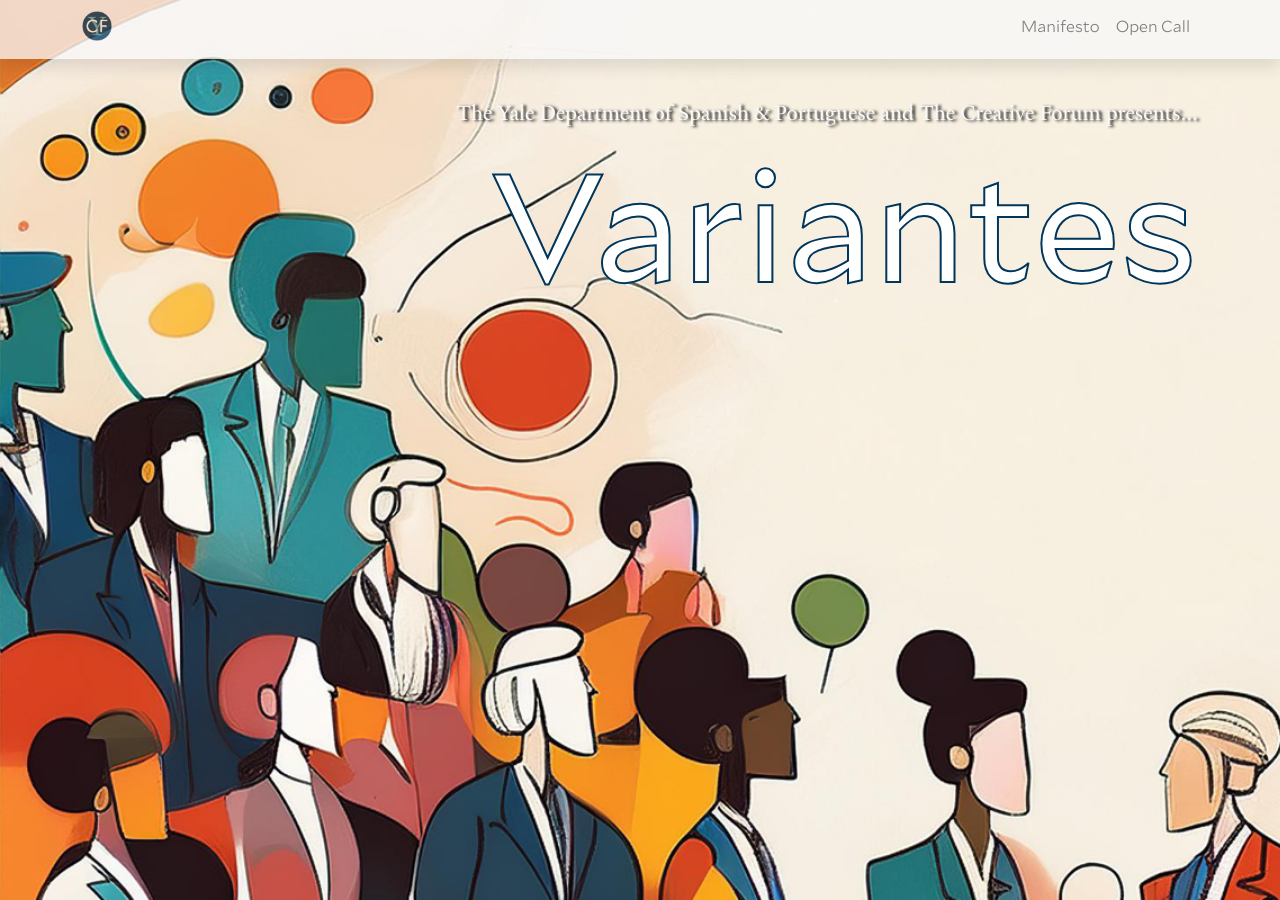
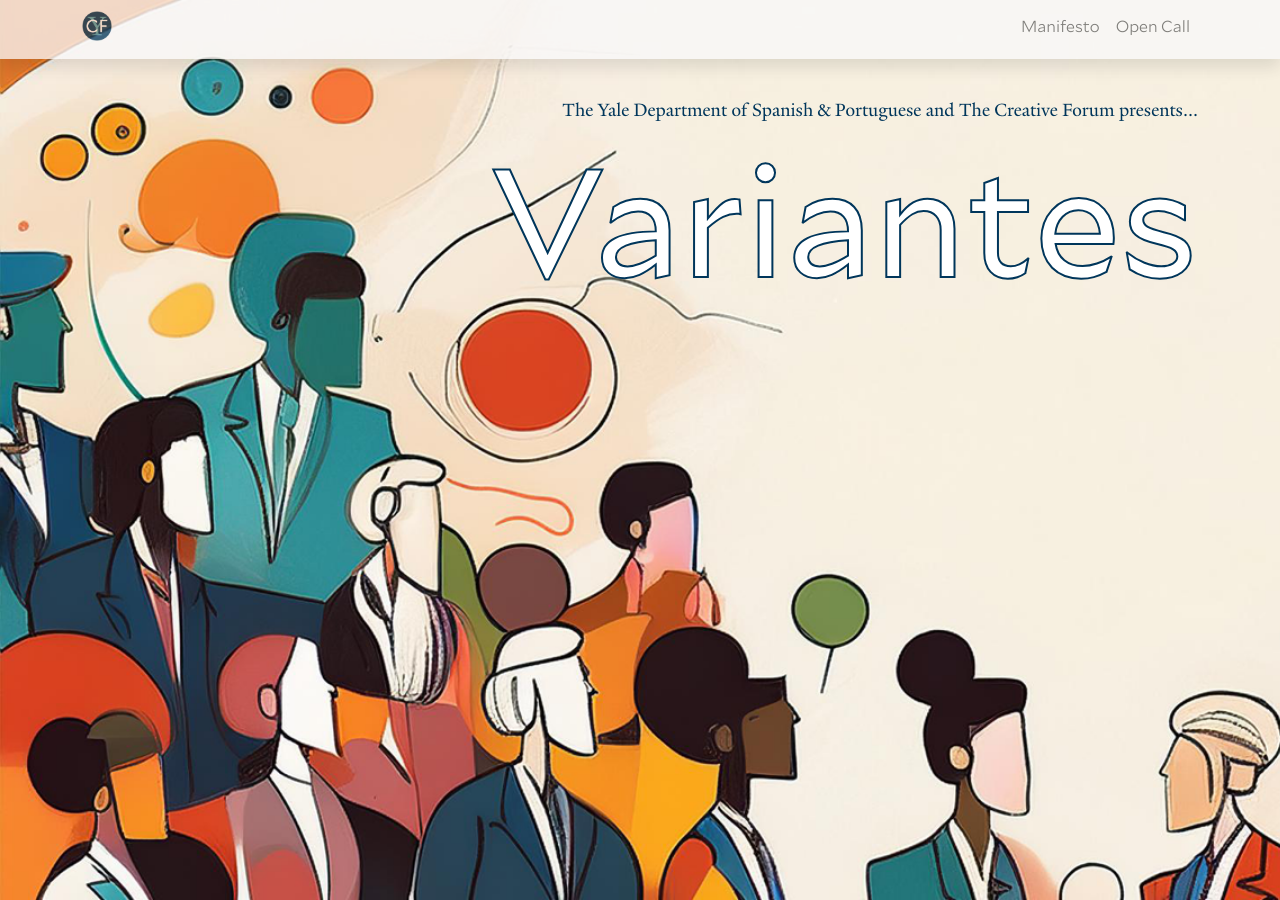
Before and after one commit to elotroalex/variantes, a Jekyll site: the page built from index.html, in a window 1280 px wide and 900 px high. Built offline with Jekyll 4.4.1, drawn with Linux system fonts in a browser that asks for light colours.

Commit message:
fixed banner font

```diff
--- a/_includes/navbar.html
+++ b/_includes/navbar.html
@@ -2,7 +2,7 @@
   <div class="container">
     <div>
       <a class="h1 navbar-brand" href="{{ '/' | relative_url }}"><img src="{{site.baseurl}}/images/logo.png" height="30" alt="Round logo with the letters Y, C, and F" style="position: relative; top: -4px" /></a>
-      <span class="h4 {% if page.title == 'Variantes' %}home-nav-title{% else %}nav-title{% endif %} text-dark"><a href="/" style="color: inherit; text-decoration: inherit">Variantes</a></span>
+      <span class="h4 {% if page.title == 'Variantes' %}home-nav-title{% else %}nav-title{% endif %} text-dark"><a href="/variantes/" style="color: inherit; text-decoration: inherit">Variantes</a></span>
     </div>
     <button class="navbar-toggler" type="button" data-bs-toggle="collapse" data-bs-target="#navbarSupportedContent" aria-controls="navbarSupportedContent" aria-expanded="false" aria-label="Toggle navigation">
       <span class="navbar-toggler-icon"></span>
--- a/_layouts/home.html
+++ b/_layouts/home.html
@@ -7,7 +7,7 @@
     <div class="container h-100">
       <div class="row h-100 align-items-start">
         <div class="mt-5 pt-5 pr-1 col-12 text-end text-white">
-          <span class="lead atspanport">The Yale Department of Spanish & Portuguese and The Creative Forum presents...</span>
+          <span class="atspanport">The Yale Department of Spanish & Portuguese and The Creative Forum presents...</span>
           <h1 class="fw-light display-1" data-mdb-toggle="animation" data-mdb-animation-reset="true" data-mdb-animation="fade-in-left" data-mdb-animation-start="onLoad">Variantes</h1>
         </div>
       </div>
--- a/_sass/base.scss
+++ b/_sass/base.scss
@@ -1,5 +1,5 @@
 
-@import "vars";
+@use "vars" as *;
 @import "bootstrap-5.3.0/scss/bootstrap.scss";
 
 /* Bootstrap Overrides */
@@ -139,11 +139,12 @@
 }
 
 .atspanport {
-    animation: fadeInAnimation ease-in 4s;
+    animation: fadeInAnimation ease-in 2s;
     animation-iteration-count: 1;
     animation-fill-mode: forwards;
+    font-size: larger;
     color: #00365b;
-    text-shadow: 3px 1px 3px black;
+    // text-shadow: 1px 0px 1px black;
 }
 
 .masthead h1 {
```
